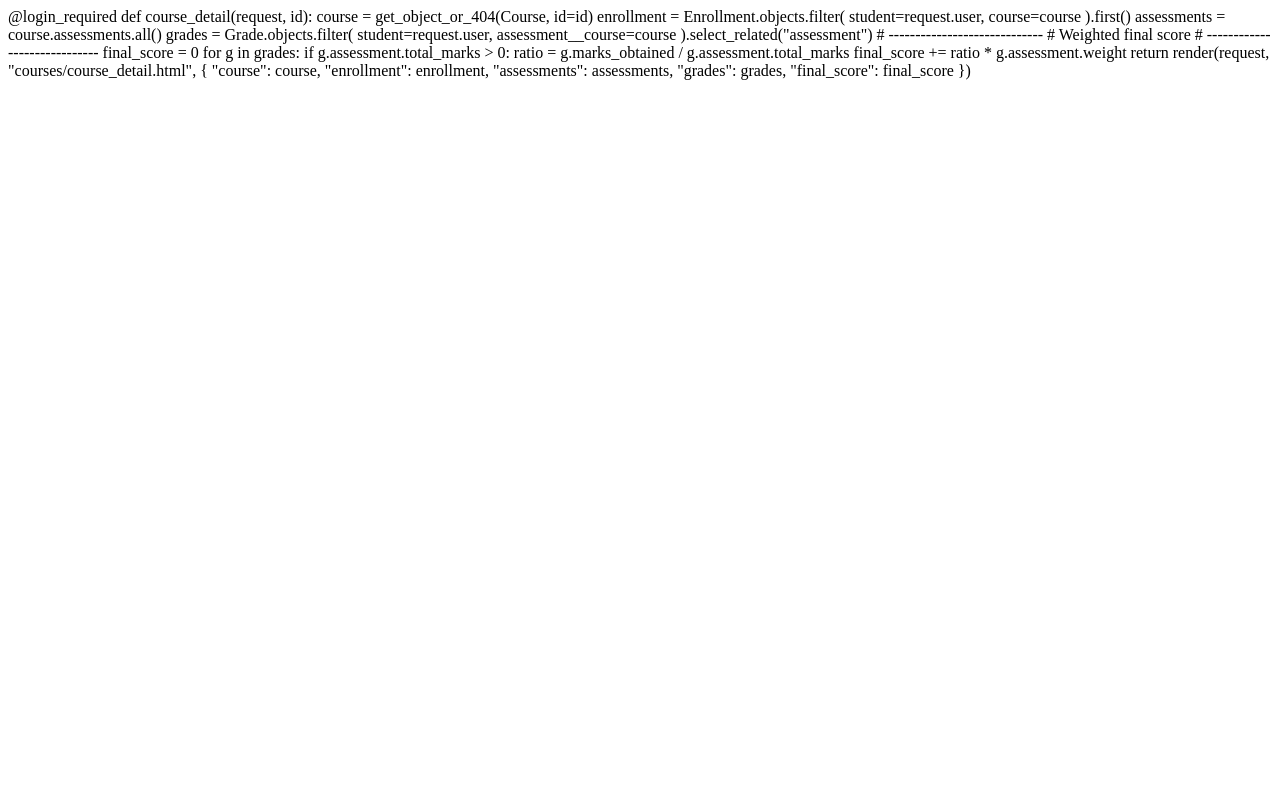
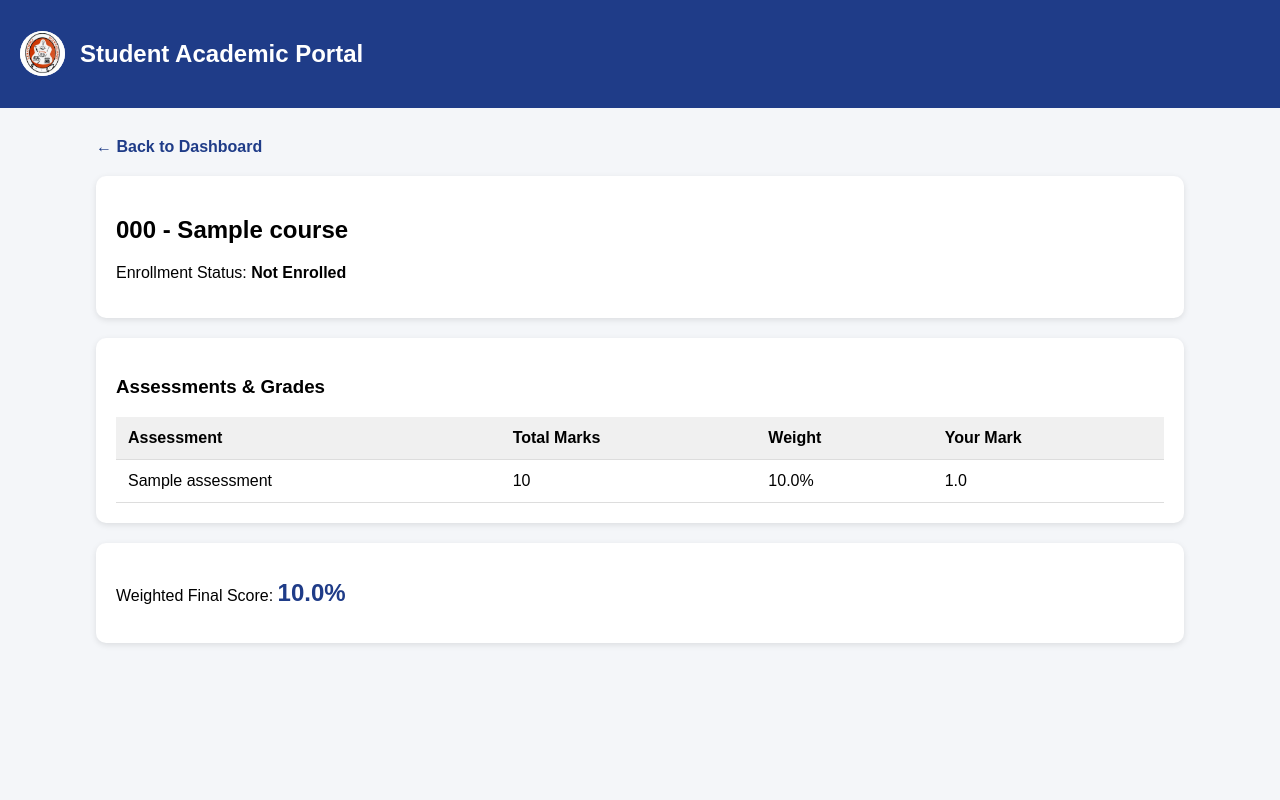
Before and after one commit to Stix084/gradebook-project, a Django app: template users/templates/courses/course_detail.html in a window 1280 px wide. Run offline with Django 5.2, Linux system fonts and the light colour scheme; tables that the repository leaves empty hold one stand-in row (values such as "Sample post"); the template is opened without the code that fills it: values that come from a table or form of the project are taken from there, most other values are stand-ins (such as "Sample title", 1, 10 or a date in 2020).

Commit message:
add course_detail template

```diff
--- a/users/templates/courses/course_detail.html
+++ b/users/templates/courses/course_detail.html
@@ -1,33 +1,67 @@
-@login_required
-def course_detail(request, id):
-    course = get_object_or_404(Course, id=id)
+<!DOCTYPE html>
+<html>
+<head>
+    <title>{{ course.code }} - {{ course.name }}</title>
+    {% load static %}
+    <style>
+        body { font-family: Arial, sans-serif; margin: 0; background: #f4f6f9; }
+        .header { background: #1f3c88; color: white; padding: 20px; display: flex; align-items: center; gap: 15px; }
+        .header img { height: 45px; width: 45px; border-radius: 50%; background: white; }
+        .container { width: 85%; margin: 30px auto; }
+        .card { background: white; padding: 20px; border-radius: 10px; margin-bottom: 20px; box-shadow: 0 2px 6px rgba(0,0,0,0.1); }
+        table { width: 100%; border-collapse: collapse; }
+        th, td { padding: 12px; border-bottom: 1px solid #ddd; text-align: left; }
+        th { background: #f0f0f0; }
+        .back { display: inline-block; margin-bottom: 20px; color: #1f3c88; text-decoration: none; font-weight: bold; }
+        .score { font-size: 1.5em; font-weight: bold; color: #1f3c88; }
+    </style>
+</head>
+<body>
+<div class="header">
+    <img src="{% static 'images/school_logo.png' %}" alt="Logo">
+    <h2>Student Academic Portal</h2>
+</div>
+<div class="container">
+    <a class="back" href="{% url 'dashboard' %}">← Back to Dashboard</a>
 
-    enrollment = Enrollment.objects.filter(
-        student=request.user,
-        course=course
-    ).first()
+    <div class="card">
+        <h2>{{ course.code }} - {{ course.name }}</h2>
+        <p>Enrollment Status: <strong>{{ enrollment.status|default:"Not Enrolled" }}</strong></p>
+    </div>
 
-    assessments = course.assessments.all()
+    <div class="card">
+        <h3>Assessments & Grades</h3>
+        <table>
+            <tr>
+                <th>Assessment</th>
+                <th>Total Marks</th>
+                <th>Weight</th>
+                <th>Your Mark</th>
+            </tr>
+            {% for assessment in assessments %}
+            <tr>
+                <td>{{ assessment.title }}</td>
+                <td>{{ assessment.total_marks }}</td>
+                <td>{{ assessment.weight }}%</td>
+                <td>
+                    {% for grade in grades %}
+                        {% if grade.assessment.id == assessment.id %}
+                            {{ grade.marks_obtained }}
+                        {% endif %}
+                    {% empty %}
+                        —
+                    {% endfor %}
+                </td>
+            </tr>
+            {% empty %}
+            <tr><td colspan="4">No assessments yet.</td></tr>
+            {% endfor %}
+        </table>
+    </div>
 
-    grades = Grade.objects.filter(
-        student=request.user,
-        assessment__course=course
-    ).select_related("assessment")
-
-    # -----------------------------
-    # Weighted final score
-    # -----------------------------
-    final_score = 0
-
-    for g in grades:
-        if g.assessment.total_marks > 0:
-            ratio = g.marks_obtained / g.assessment.total_marks
-            final_score += ratio * g.assessment.weight
-
-    return render(request, "courses/course_detail.html", {
-        "course": course,
-        "enrollment": enrollment,
-        "assessments": assessments,
-        "grades": grades,
-        "final_score": final_score
-    })
+    <div class="card">
+        <p>Weighted Final Score: <span class="score">{{ final_score|floatformat:1 }}%</span></p>
+    </div>
+</div>
+</body>
+</html>
```
